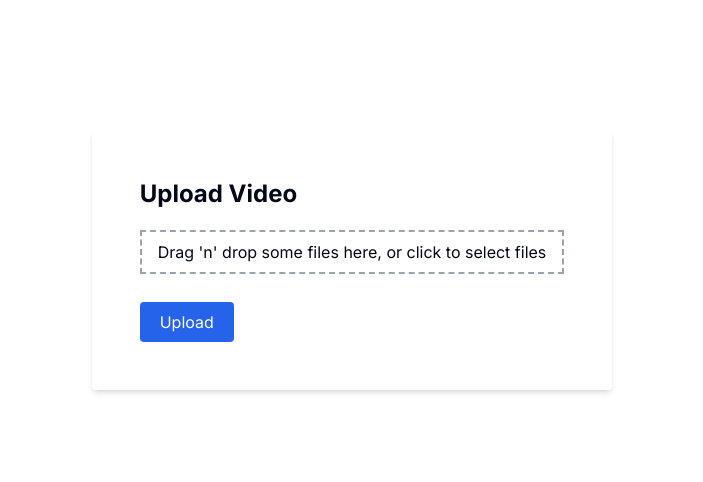
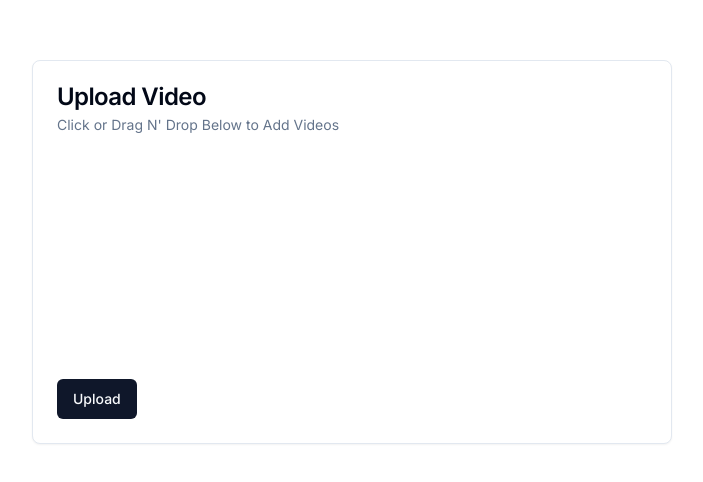
Before and after one commit to MiniHacks/clippy, a Next.js app in the folder apps/frontend/: page /upload in a window 1280 px wide. Shown: the part 148-630 px from the top of the page, without its empty margins (288-991 px from the left). Built offline with nearby package versions, Linux system fonts and the light colour scheme.

Commit message:
🗣️  in process of fixing ui

```diff
--- a/apps/frontend/app/(pages)/upload/page.tsx
+++ b/apps/frontend/app/(pages)/upload/page.tsx
@@ -2,6 +2,20 @@
 
 import { useState, useEffect } from 'react';
 import { useDropzone } from 'react-dropzone';
+
+import {
+  Card,
+  CardContent,
+  CardDescription,
+  CardFooter,
+  CardHeader,
+  CardTitle,
+} from "@/components/ui/card"
+import { Button } from "@/components/ui/button"
+import { useToast } from "@/components/ui/use-toast"
+
+import { SquarePlus } from 'lucide-react';
+
 
 function getVideoCover(file : File, seekTo = 0.0) : Promise<Blob | null> {
   console.log("getting video cover for file: ", file);
@@ -53,30 +67,34 @@ function getVideoCover(file : File, seekTo = 0.0) : Promise<Blob | null> {
   });
 }
 
-export default function Test() {
+export default function Upload() {
   const [isLoading, setIsLoading] = useState(false);
   const [selectedFiles, setSelectedFiles] = useState<File[] | undefined>(undefined);
-  const [videoCovers, setVideoCovers] = useState<(Blob | null)[] | undefined>(undefined);
-  // const [previewUrl, setPreviewUrl] = useState<string[] | undefined>(undefined);
+  const [videoThumbnails, setVideoThumbnails] = useState<{ thumbnail: Blob | null, name: string }[] | undefined>(undefined);
 
+  const { toast } = useToast();
   const getVideoCovers = async () => {
     if (selectedFiles) {
-      const videoCovers: Promise<Blob | null>[] = selectedFiles.map((file: File) => getVideoCover(file, 1.5));
-      const results: (Blob | null)[] = await Promise.all(videoCovers);
-      setVideoCovers(results);
+      const videoThumbnails: Promise<{ thumbnail: Blob | null, name: string }>[] = selectedFiles.map(async (file: File) => {
+        const thumbnail = await getVideoCover(file, 1.5);
+        return { thumbnail, name: file.name };
+      });
+      const results: { thumbnail: Blob | null, name: string }[] = await Promise.all(videoThumbnails);
+      setVideoThumbnails(results);
       console.log(results)
+      toast({
+        title: "Video uploaded!",
+      })
     }
   }
 
-  const { getRootProps, getInputProps } = useDropzone({
+  const { getRootProps, getInputProps, isDragActive} = useDropzone({
     accept: {
       'video/*': ['.mp4', '.mov', '.avi'],
      },
     onDrop: (acceptedFiles: File[]) => {
       setIsLoading(true);
-
       setSelectedFiles(prevFiles => [...(prevFiles || []), ...acceptedFiles]);
-      // setPreviewUrl(URL.createObjectURL(acceptedFiles[0]));
       setIsLoading(false);
     },
   });
@@ -90,39 +108,48 @@ export default function Test() {
   }
 
   return (
-    <div className="flex flex-col items-center justify-center min-h-screen py-2">
+
+    <div className="flex items-center justify-center min-h-screen">
+        <Card className="w-1/2">
+          <CardHeader>
+            <CardTitle>Upload Video</CardTitle>
+            <CardDescription>Click or Drag N' Drop Below to Add Videos</CardDescription>
+          </CardHeader>
+
           {isLoading ? (
             <div>Loading...</div>
           ) : (
-        <div className="flex flex-col items-center justify-center min-h-screen py-2">
-          <div className="p-12 bg-white rounded shadow-md w-full max-w-2xl">
-            <h2 className="text-2xl font-bold mb-2">Upload Video</h2>
-
+            <>
+              <div {...getRootProps()} className={`transition-colors duration-300 ease-in-out text-center mx-3 mb-2 -mt-3 py-3 rounded ${isDragActive ? 'bg-green-100' : 'bg-white'}`}>
+                <input {...getInputProps()} />
+                <CardContent className="min-h-[200px]">
                   <div className="flex flex-row flex-wrap">
-              {videoCovers && videoCovers.map((file, index) => (
-                <div key={index} className="w-1/4 p-1">
-                  {file && <img src={URL.createObjectURL(file)} alt={`Cover of video ${index + 1}`} />}
+                    {videoThumbnails && videoThumbnails.map((file, index) => (
+                      <div key={index} className="w-1/4 p-1 rounded">
+                        {file && file.thumbnail && <img src={URL.createObjectURL(file.thumbnail)} alt={`Cover of video ${index + 1}`} className="rounded"/>}
+                        <p className="text-center text-xs pt-1">{file.name}</p>
                       </div>
                     ))}
                   </div>
-            <div {...getRootProps()} className="border-dashed border-2 border-gray-400 py-2 px-4 text-center my-3">
-              <input {...getInputProps()} />
-              <p>Drag 'n' drop some files here, or click to select files</p>
-            </div>
-            {/* {previewUrl && (
-              <div className="mt-4">
-                <video src={previewUrl} controls width="100%" />
+                  {/* {!videoThumbnails && (
+                    <div className="flex flex-col items-center justify-center h-full">
+                      <SquarePlus size={48} />
+                      <p className="text-xs">No videos at the moment...</p>
                     </div>
                   )} */}
-            <button
+                </CardContent>
+              </div>
+
+                <CardFooter className="flex justify-between">
+                  <Button
                     onClick={handleUpload}
-              className="px-5 py-2 bg-blue-600 text-white rounded hover:bg-blue-700 mt-4"
                   >
                     Upload
-            </button>
-          </div>
-        </div>
+                  </Button>
+                </CardFooter>
+            </>
           )}
+        </Card>
     </div>
   )
 }
--- a/apps/frontend/app/layout.tsx
+++ b/apps/frontend/app/layout.tsx
@@ -1,6 +1,8 @@
 import type { Metadata } from "next";
 import { Inter } from "next/font/google";
 import "./globals.css";
+
+import { Toaster } from "@/components/ui/toaster"
 
 const inter = Inter({ subsets: ["latin"] });
 
@@ -17,6 +19,7 @@ export default function RootLayout({
   return (
     <html lang="en">
       <body className={inter.className}>{children}</body>
+      <Toaster />
     </html>
   );
 }
--- a/apps/frontend/package.json
+++ b/apps/frontend/package.json
@@ -9,6 +9,9 @@
     "lint": "next lint"
   },
   "dependencies": {
+    "@fortawesome/fontawesome-svg-core": "^6.5.2",
+    "@fortawesome/free-solid-svg-icons": "^6.5.2",
+    "@fortawesome/react-fontawesome": "^0.2.0",
     "@radix-ui/react-slot": "^1.0.2",
     "@radix-ui/react-toast": "^1.1.5",
     "class-variance-authority": "^0.7.0",
```
Also changed, not shown: 1 other file (tests, documents, lock files or other folders). Lines whose indentation alone changed are shown as unchanged.
